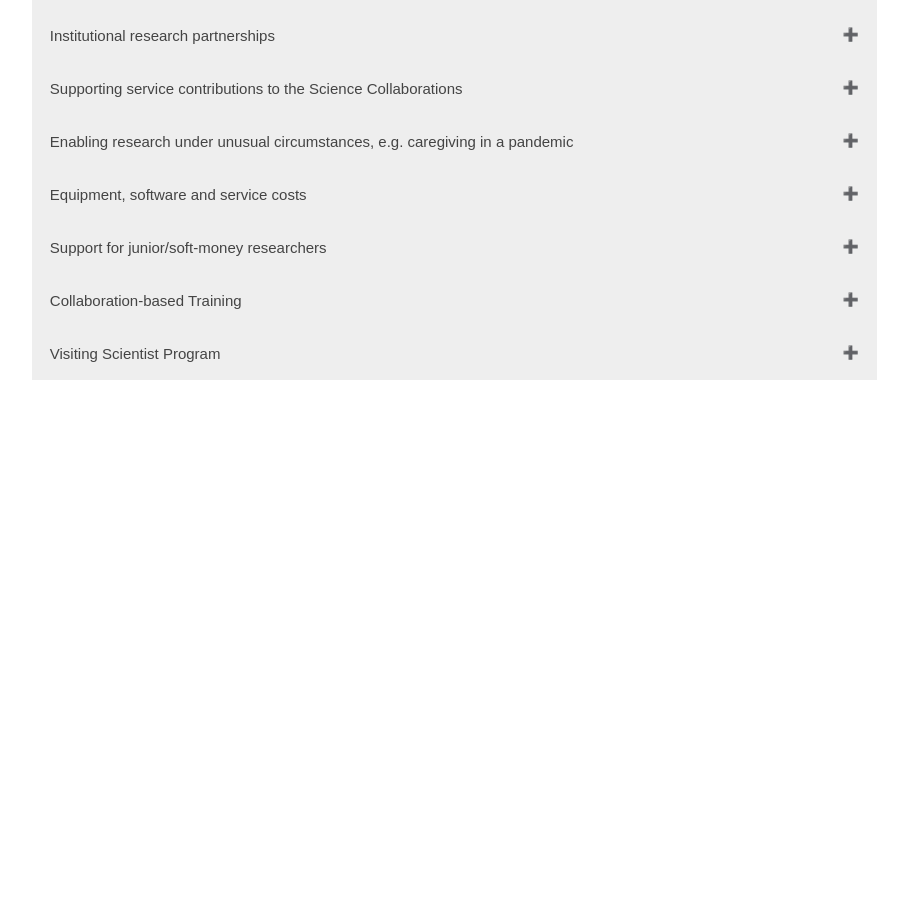
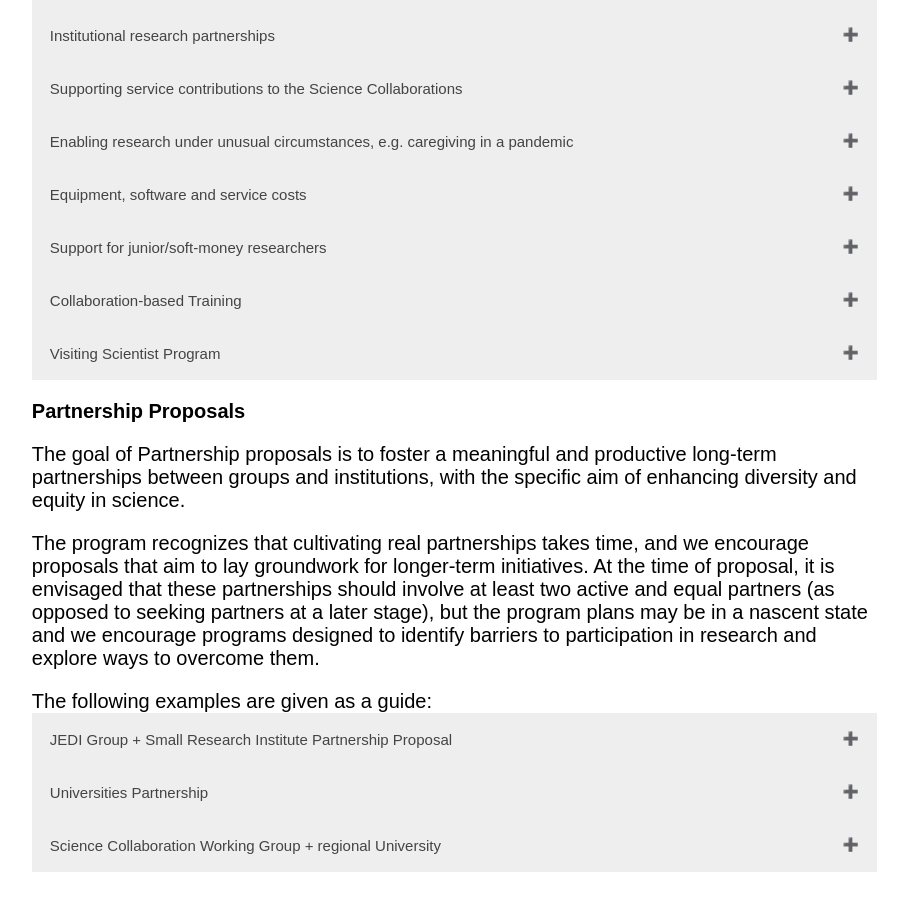
Before and after one commit to lsst-sci-prep/lsst-sci-prep.github.io, a Jekyll site: the page built from kickstarter_grants.html, in a window 1280 px wide and 900 px high, scrolled down 2044 px. Shown: the whole window, without its empty margins (249-1157 px from the left). Built offline with Jekyll 4.4.1, drawn with Linux system fonts in a browser that asks for light colours; before the commit the page ends 2452 px from its top, so only the background shows below that.

Commit message:
Added examples of partnership proposals

```diff
--- a/kickstarter_grants.html
+++ b/kickstarter_grants.html
@@ -144,6 +144,57 @@ title: Program Elements
               situation is safe enough for it to be viable, and that it can be safely
               offered to all members on a fair basis.  </p>
         </div>
+
+        <h3>Partnership Proposals</h3>
+        <p>The goal of Partnership proposals is to foster a meaningful and productive
+          long-term partnerships between groups and institutions, with the
+        specific aim of enhancing diversity and equity in science.  </p>
+        <p>The program recognizes that cultivating real partnerships takes time,
+        and we encourage proposals that aim to lay groundwork for longer-term initiatives.
+        At the time of proposal, it is envisaged that these partnerships should
+        involve at least two active and equal partners (as opposed to seeking
+        partners at a later stage), but the program plans may
+        be in a nascent state and we encourage programs designed to identify barriers
+        to participation in research and explore ways to overcome them.  </p>
+        The following examples are given as a guide:
+        <button type="button" class="collapsible">JEDI Group + Small Research Institute Partnership Proposal</button>
+        <div class="content">
+          <p>The Justice, Equity, Diversity and Inclusion Group from a participating
+          Science Collaboration has existing links with university serving a community traditionally
+        witheld from astronomy.  The university has a small astronomy department with one
+        member of staff who has both teaching and research duties, and a scientific interest
+      in Rubin. </p>
+      <p>Together, they propose to develop a partnership to incorporate Rubin research
+      into the staff member's research and the student training program in a sustainable
+      way.  The practical goals of the proposal include holding regular meetings designed to
+      understand the
+    challenges faced by the students and staff at the university, and develop the means
+    to overcome them, including laying the groundwork for future development and fund
+    raising activities. The proposal requests funding to enable both staff and students
+    at the university, and members of the JEDI group to dedicate time to these activities. </p>
+        </div>
+        <button type="button" class="collapsible">Universities Partnership</button>
+        <div class="content">
+          <p>Two Science Collaboration members at neighboring institutions share scientific interests in Rubin,
+            and are long-standing collaborators.
+            Both institutions serve students from communities traditionally witheld from astronomy.  </p>
+          <p>They propose to explore how their complementary skill sets can be combined
+          to further the goals of a topical Task Force within the Science Collaboration,
+          and identify infrastructural limitations standing in the way of their progress.
+          They propose to explore whether computing resources provided by the Rubin
+          international in-kind program can be used to address these limitations.  </p>
+        </div>
+        <button type="button" class="collapsible">Science Collaboration Working Group + regional University</button>
+        <div class="content">
+          <p>A Science Collaboration Working Group with existing links to a regional
+            university would like to develop a Citizen Science Program to encourage
+          members of the public to engage with their science.  The regional university
+          brings expertise in web development and its students gain credit for the
+          development project.  </p>
+        <p>They propose for funds to enable the proposing team to dedicate time
+          to the project, and for equipment for the students. </p>
+        </div>
+
 <script>
   var coll = document.getElementsByClassName("collapsible");
   var i;
```
